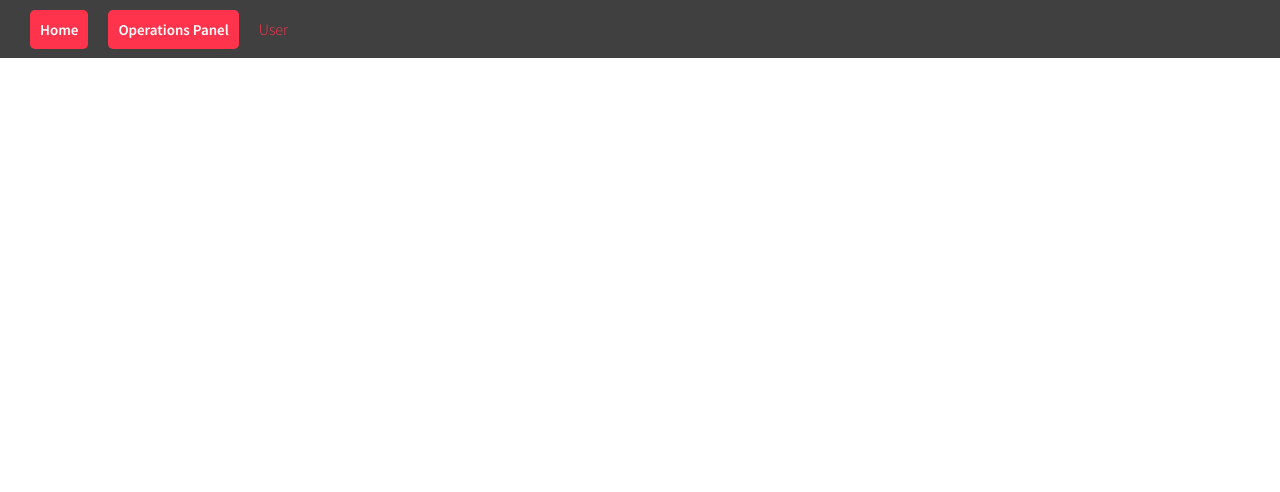
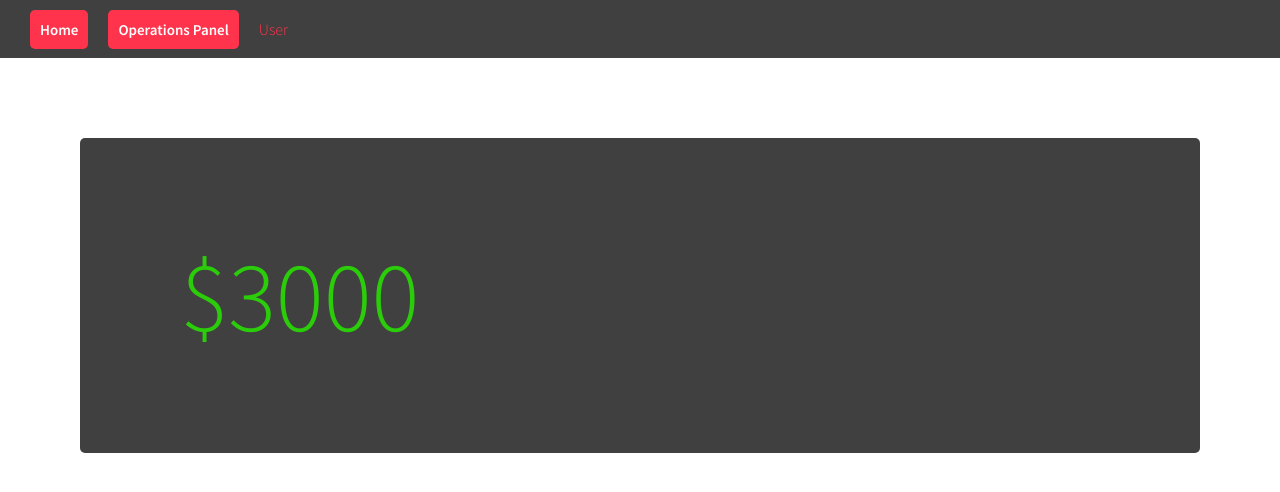
Before and after one commit to Felix-Fiore/personal-budget-front, a React (Vite) app: page / in a window 1280 px wide. Shown: the top 492 px of the page. Built offline with nearby package versions, Linux system fonts and the light colour scheme.

Commit message:
totalAmount added

```diff
--- /dev/null
+++ b/src/components/layout/TotalAmount.jsx
@@ -0,0 +1,9 @@
+import styles from './totalAmount.module.scss';
+
+export const TotalAmount = () => {
+    return (
+        <div className={styles.amountContainer}>
+            <div className="totalCash">$3000</div>
+        </div>
+    );
+};
--- /dev/null
+++ b/src/components/layout/totalAmount.module.scss
@@ -0,0 +1,14 @@
+@use '../../scss/variables' as *;
+
+.amountContainer {
+    display: flex;
+    justify-content: space-between;
+    align-items: center;
+    font-size: 10rem;
+    padding: 10rem;
+    margin: 8rem;
+    background-color: $darkGrey;
+    color: $green;
+    width: auto;
+    border-radius: 5px;
+}
--- a/src/screens/HomeScreen.jsx
+++ b/src/screens/HomeScreen.jsx
@@ -1,9 +1,11 @@
 import { NavBar } from '../components/layout/NavBar.jsx';
+import { TotalAmount } from '../components/layout/TotalAmount.jsx';
 
 export const HomeScreen = () => {
     return (
         <>
             <NavBar />
+            <TotalAmount />
         </>
     );
 };
--- a/src/scss/_variables.scss
+++ b/src/scss/_variables.scss
@@ -12,6 +12,7 @@ $red: #ff334b;
 $white: #fff;
 $darkGrey: #404040;
 $black: #000;
+$green: #2bcd0a;
 
 // mediaqueries
 $phone: 485px;
```
